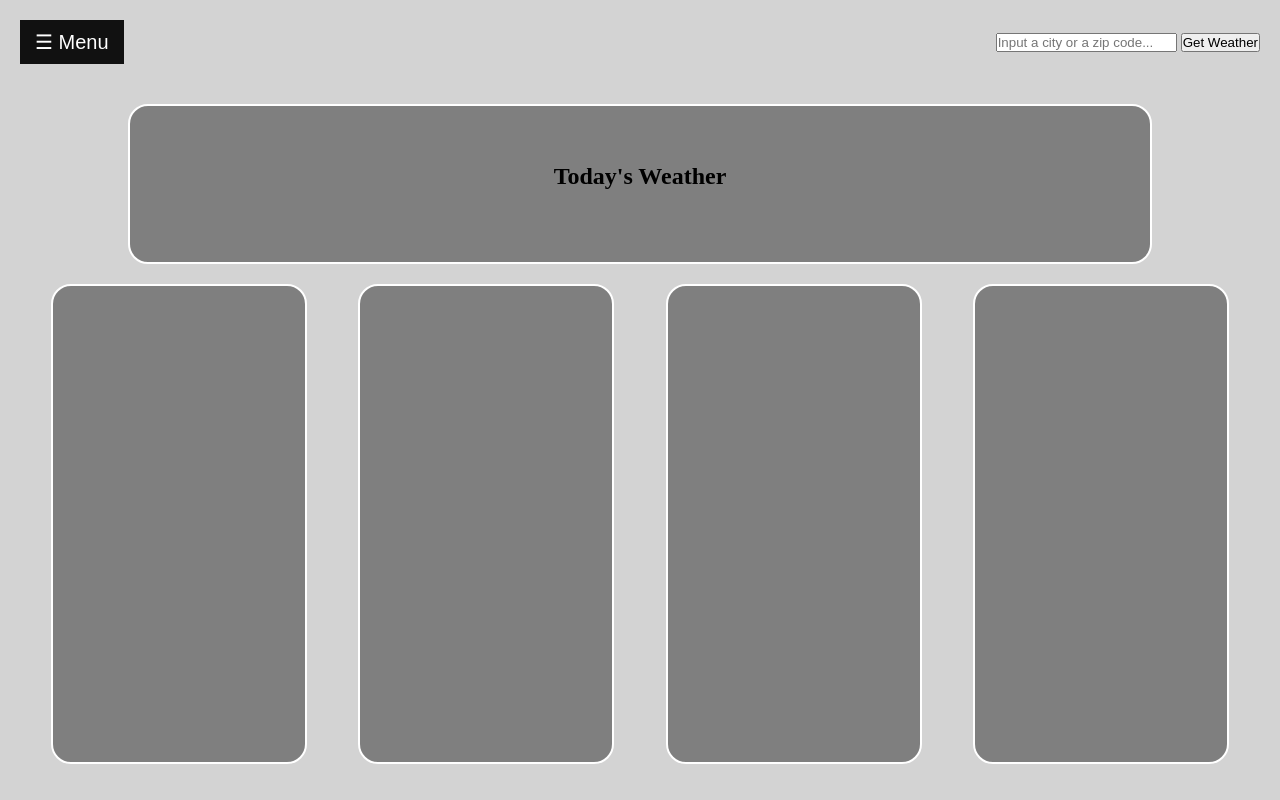
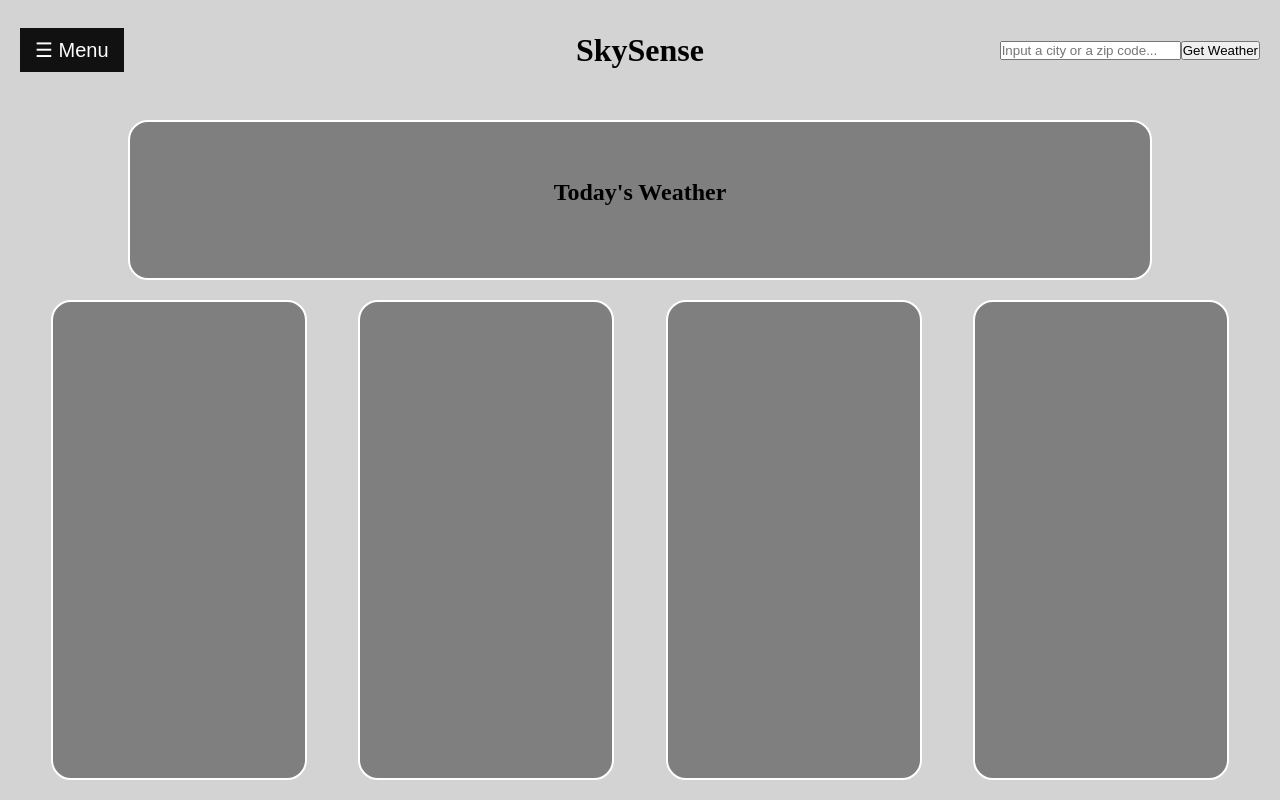
Before and after one commit to n423-sarsexto/homework-2-skysense, a website: page index.html in a window 1280 px wide. Drawn offline with Linux system fonts and the light colour scheme.

Commit message:
top bar styling

```diff
--- a/index.html
+++ b/index.html
@@ -29,10 +29,13 @@
             <div class="nav-toggle">
                 <button class="openbtn" onclick="openNav()">&#9776; Menu</button>
             </div>
+            <div class="name">
+                <h1>SkySense</h1>
+            </div>
             <div class="lookup">
                 <!-- lookup bar for enter city/state here -->
+                <input type="submit" id="submitSearch" value="Get Weather">
                 <input type="text" name="search" id="searchBox" placeholder="Input a city or a zip code...">
-                <input type="submit" id="submitSearch" value="Get Weather">
             </div>
         </div>
 
--- a/scss/top-bar.scss
+++ b/scss/top-bar.scss
@@ -3,11 +3,13 @@
     align-items: center;
     justify-content: space-between;
     width: 100%;
+    height: 100px;
     margin-bottom: 20px;
     padding: 20px;
 
     /* The button used to open the sidebar */
   .nav-toggle{
+    width: 30%;
     .openbtn {
         font-size: 20px;
         cursor: pointer;
@@ -22,4 +24,22 @@
       }
   }
 
+  .name{
+    width: 30%;
+    h1{
+        text-align: center;
+        margin-bottom: 0px;
+    }
+  }
+
+  .lookup{
+    width: 30%;
+    input[type=text]{
+        float: right;
+    }
+    input[type=submit]{
+        float: right;
+    }
+  }
+
 }
```
Also changed, not shown: css/styles.css, 1 other file.
